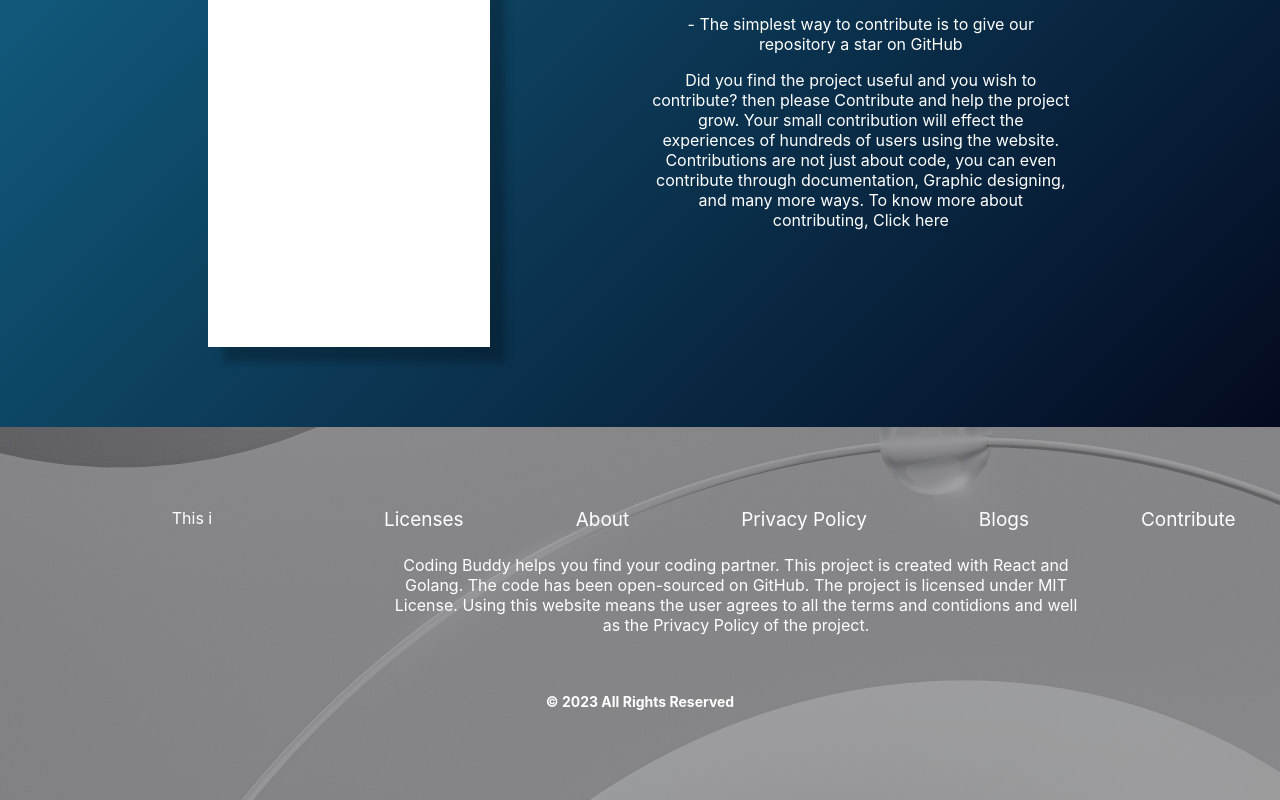
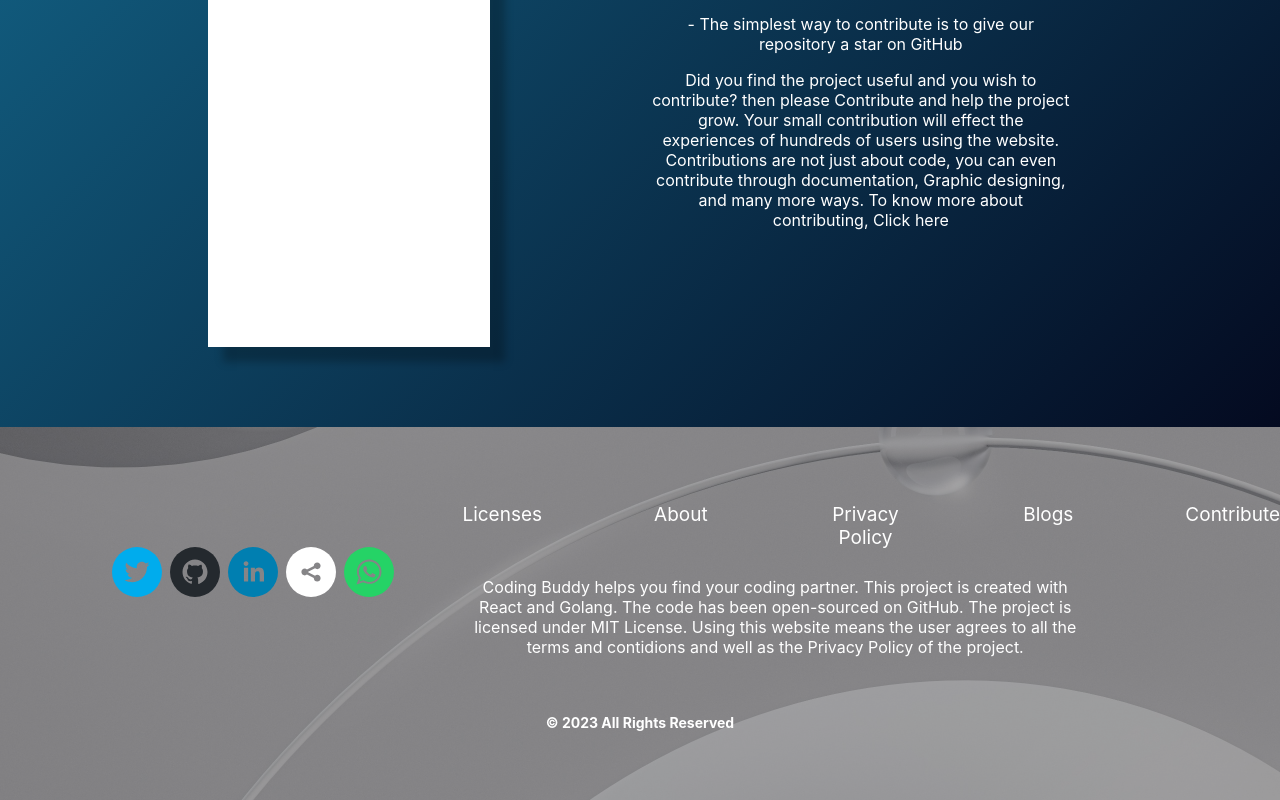
Before and after one commit to 1Shubham7/code-buddy, a React (Create React App) app: page / in a window 1280 px wide. Shown: the part 2788-3588 px from the top of the page. Built offline with nearby package versions, Linux system fonts and the light colour scheme.

Commit message:
perfect hovers in footer

```diff
--- a/package.json
+++ b/package.json
@@ -10,6 +10,7 @@
     "react-dom": "^18.2.0",
     "react-icons": "^4.10.1",
     "react-scripts": "5.0.1",
+    "react-social-icons": "^5.15.0",
     "web-vitals": "^2.1.4"
   },
   "scripts": {
--- a/src/App.css
+++ b/src/App.css
@@ -39,12 +39,12 @@
   }
 }
 
-// Basic decor
+/* Basic decor */
 
-a {
+/* a {
   color: unset;
   text-decoration: none;
-}
+} */
 
 @media screen and (max-width: 700px) {
   .section__padding {
--- a/src/components/footer/Footer.jsx
+++ b/src/components/footer/Footer.jsx
@@ -1,20 +1,27 @@
 import React from 'react'
 import './footer.css'
+import { SocialIcon } from 'react-social-icons';
+
 
 export default function Footer() {
   return (
-    <> <div className="footer">
+    <>
+    <div className="footer">
       <div className="row-one">
       <div className="socials">
-        This i
+        <div className="social-logo"><SocialIcon url="https://twitter.com/1shubham7" /></div>
+        <div className="social-logo"><SocialIcon url="https://github.com/1shubham7" /></div>
+        <div className="social-logo"><SocialIcon url="https://www.linkedin.com/in/shubham-singh-5a002b20b/" /></div>
+        <div className="social-logo"><SocialIcon url="https://hashnode.com/@1shubham7" bgColor="#ffffff" /></div>
+        <div className="social-logo"><SocialIcon url="https://chat.whatsapp.com/K0K0ktvmtJDC6E1t20klDp" /></div>
       </div>
       <div className="text-part">
         <div className="text-links">
-            <a href="#licenses" className="my-text-link-1">Licenses</a>
-            <a href="#about" className="my-text-link-2">About</a>
-            <a href="#privacy" className="my-text-link">Privacy Policy</a>
-            <a href="#blogs" className="my-text-link">Blogs</a>
-            <a href="#contribute" className="my-text-link">Contribute</a>
+            <a href="#licenses" className="my-text-link-1 news">Licenses</a>
+            <a href="#about" className="my-text-link-2 news">About</a>
+            <a href="#privacy" className="my-text-link news">Privacy Policy</a>
+            <a href="#blogs" className="my-text-link news">Blogs</a>
+            <a href="#contribute" className="my-text-link news">Contribute</a>
         </div>
         <div className="text-para">Coding Buddy helps you find your coding partner. This project is created with React and Golang. The code has been open-sourced on GitHub. The project is licensed under MIT License. Using this website means the user agrees to all the terms and contidions and well as the Privacy Policy of the project.</div>
       </div>
--- a/src/components/footer/footer.css
+++ b/src/components/footer/footer.css
@@ -3,7 +3,6 @@
     height: 373px;
     background-image: url('Footer.png');
     color: #fff;
-
     display: flex;
     flex-direction: column;
     align-items: center;
@@ -24,10 +23,24 @@
 
 .socials{
     flex-basis: 30%;
+    display: flex;
+    /* flex-direction: column; */
+    gap: 0.5rem;
+    padding-left: 7rem;
+    align-items: center;
+}
+
+.social-logo{
+    transition: transform 1s ease;
+}
+
+.social-logo:hover{
+    transform: rotate(359deg);
 }
 
 .text-part{
     flex-basis: 70%;
+    padding-top: 1rem;;
 }
 
 .text-para{
@@ -45,3 +58,19 @@
 .copyright{
     font-size: 14px;
 }
+
+/* for hover effect */
+
+.news:hover::after{
+    transition: 400ms;
+    width: 100%;
+  }
+
+  .news::after{
+    content:'';
+    display:block;
+    height: 4px;
+    width:0;
+    background:#c4c4f7;
+    transition:all .5
+  }
```
Also changed, not shown: 1 other file (tests, documents, lock files or other folders).
